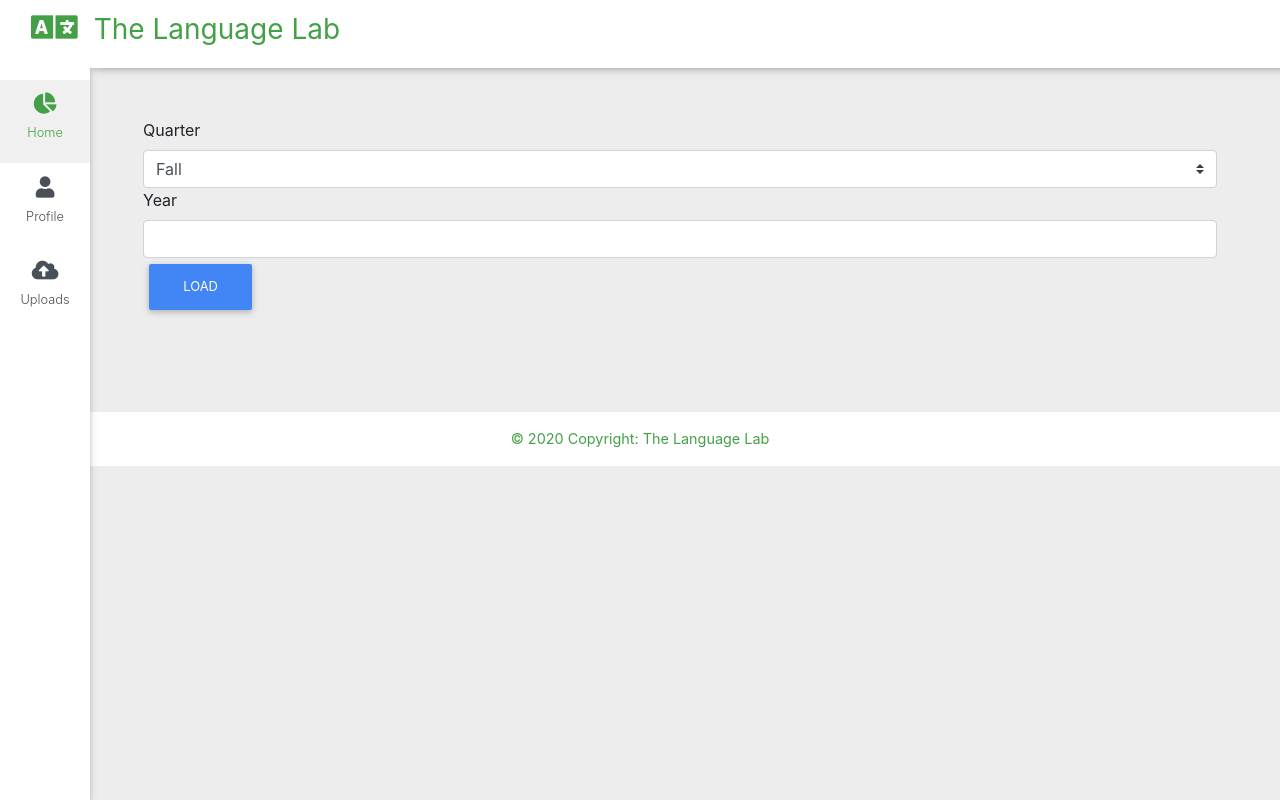
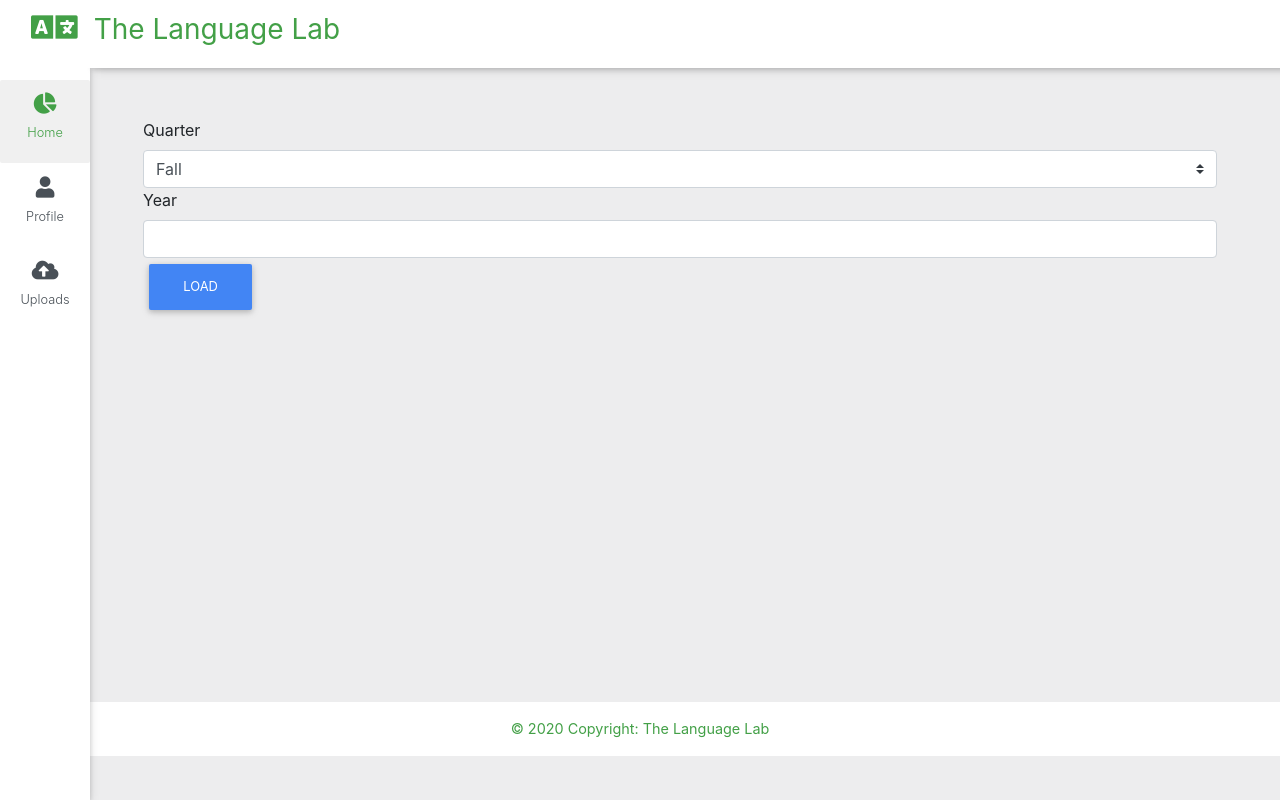
Before and after one commit to jason-engelbrecht/language-lab, a React app: page / in a window 1280 px wide. Built offline with nearby package versions, Linux system fonts and the light colour scheme; no server answers.

Commit message:
move footer to bottom of dashboard

```diff
--- a/src/client/components/pages/DashboardPage.js
+++ b/src/client/components/pages/DashboardPage.js
@@ -134,6 +134,8 @@ const DashboardPage = () => {
                         <button onClick={getRecentData} className={'btn btn-primary'}>Load {dataQuarter} {dataYear}</button>
                     </div>
                 </div>
+                <div className="empty" id="dash"> </div>
+
             </React.Fragment>
         )
     }
--- a/src/client/index.css
+++ b/src/client/index.css
@@ -269,3 +269,7 @@ main {
 .show {
   display: block;
 }
+
+.empty#dash {
+  height: 290px;
+}
```
